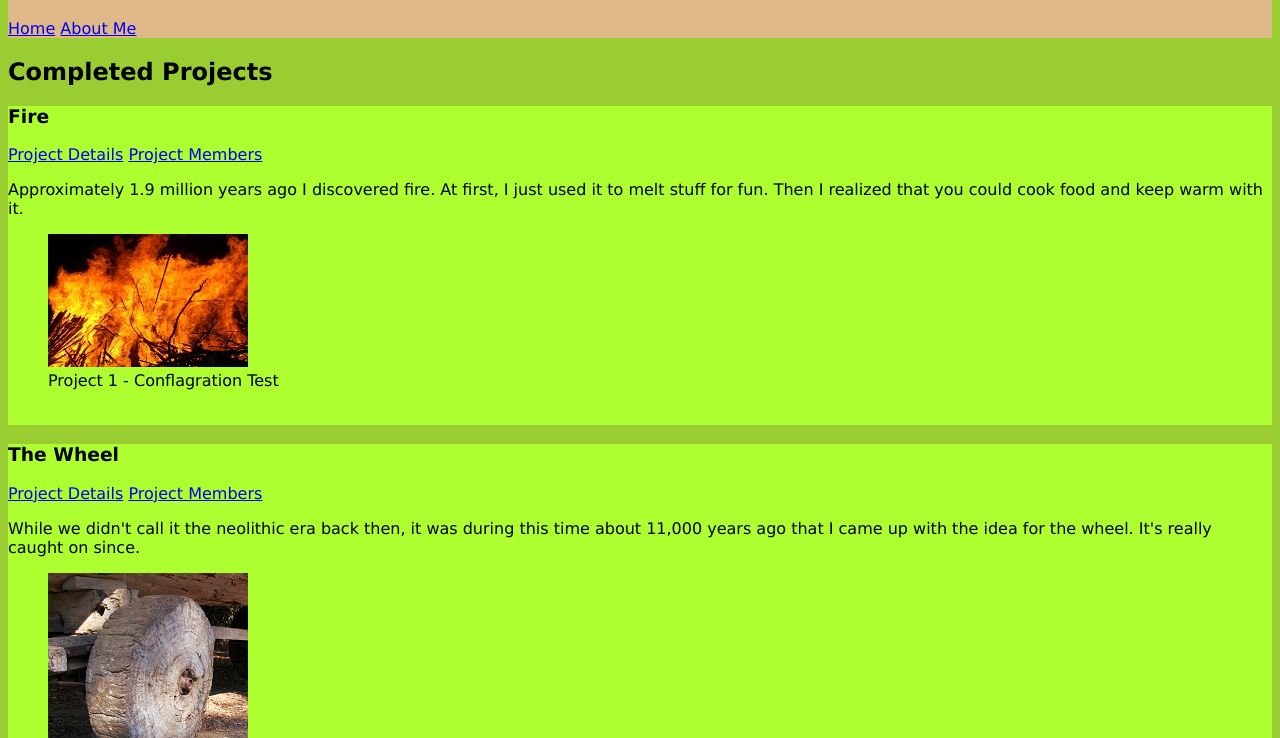
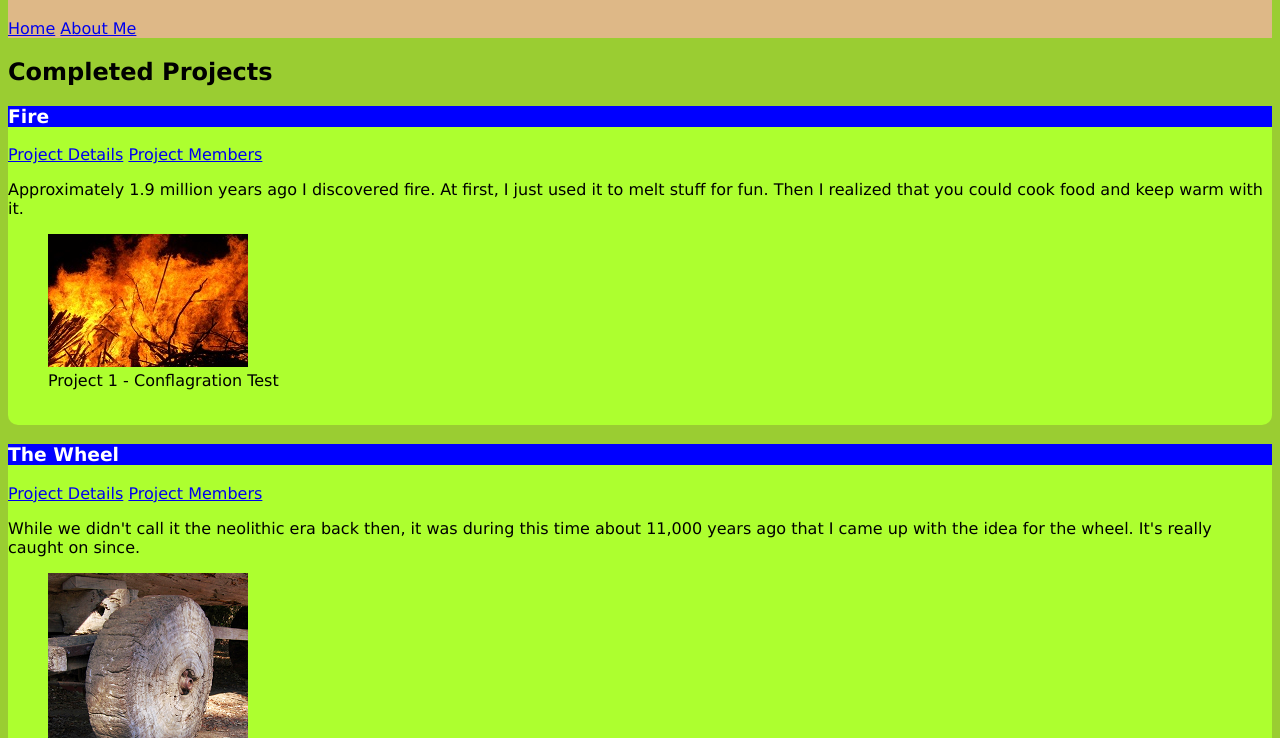
Before and after one commit to patrickmccall/portfolio, a plain HTML site: page index.html in a window 1280 px wide. Shown: the part 62-800 px from the top of the page. Drawn offline with Linux system fonts and the light colour scheme.

Commit message:
m'stylin'

```diff
--- a/styles/first-stylesheet.css
+++ b/styles/first-stylesheet.css
@@ -6,7 +6,10 @@ body {
 header {
     background-color: burlywood;
 }
-
+h3{background-color:blue;
+   color:white;
+}
 article {
     background-color: greenyellow;
+    border-radius:10px;
 }
```
Also changed, not shown: index.html (+0 -1 lines).
